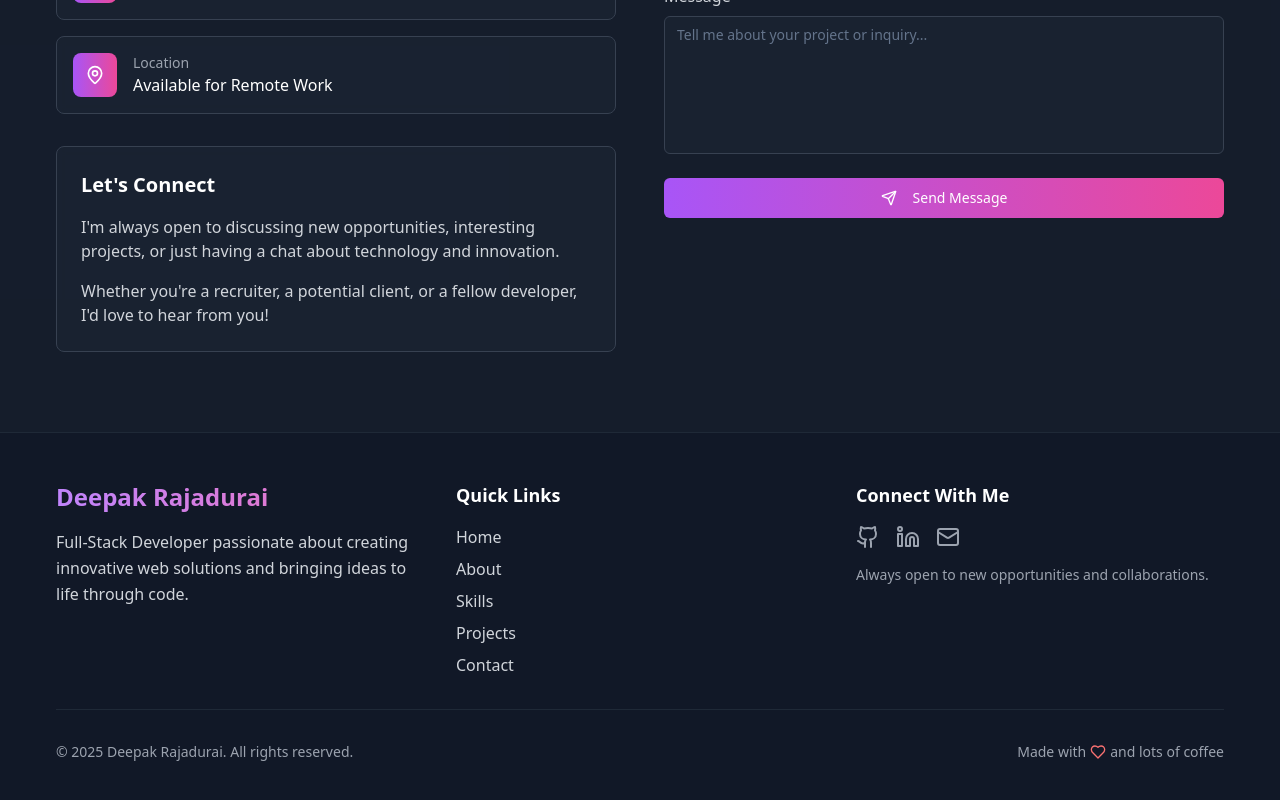
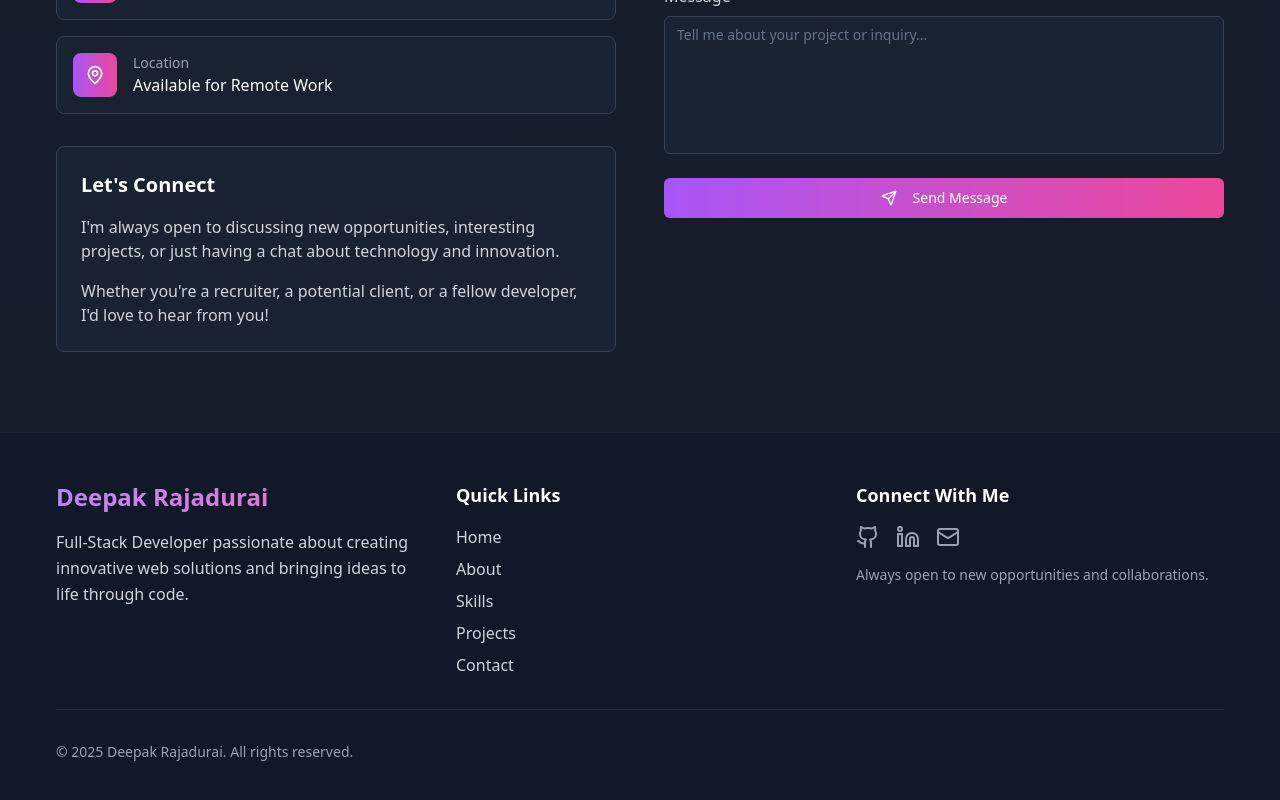
Before and after one commit to Deepakrajadurai/Portfolio_Showcase, a React (Vite) app: page / in a window 1280 px wide. Shown: the part 4274-5074 px from the top of the page. Built offline with nearby package versions, Linux system fonts and the light colour scheme.

Commit message:
Remove footer "made with" text
Removed the "Made with <Heart> and lots of coffee" text from the footer.

```diff
--- a/src/components/Footer.tsx
+++ b/src/components/Footer.tsx
@@ -1,4 +1,3 @@
-
 import React from 'react';
 import { Github, Linkedin, Mail, Heart } from 'lucide-react';
 
@@ -67,9 +66,6 @@ const Footer = () => {
             <p className="text-gray-400 text-sm mb-4 md:mb-0">
               © {currentYear} Deepak Rajadurai. All rights reserved.
             </p>
-            <p className="text-gray-400 text-sm flex items-center">
-              Made with <Heart className="mx-1 text-red-400" size={16} /> and lots of coffee
-            </p>
           </div>
         </div>
       </div>
```
